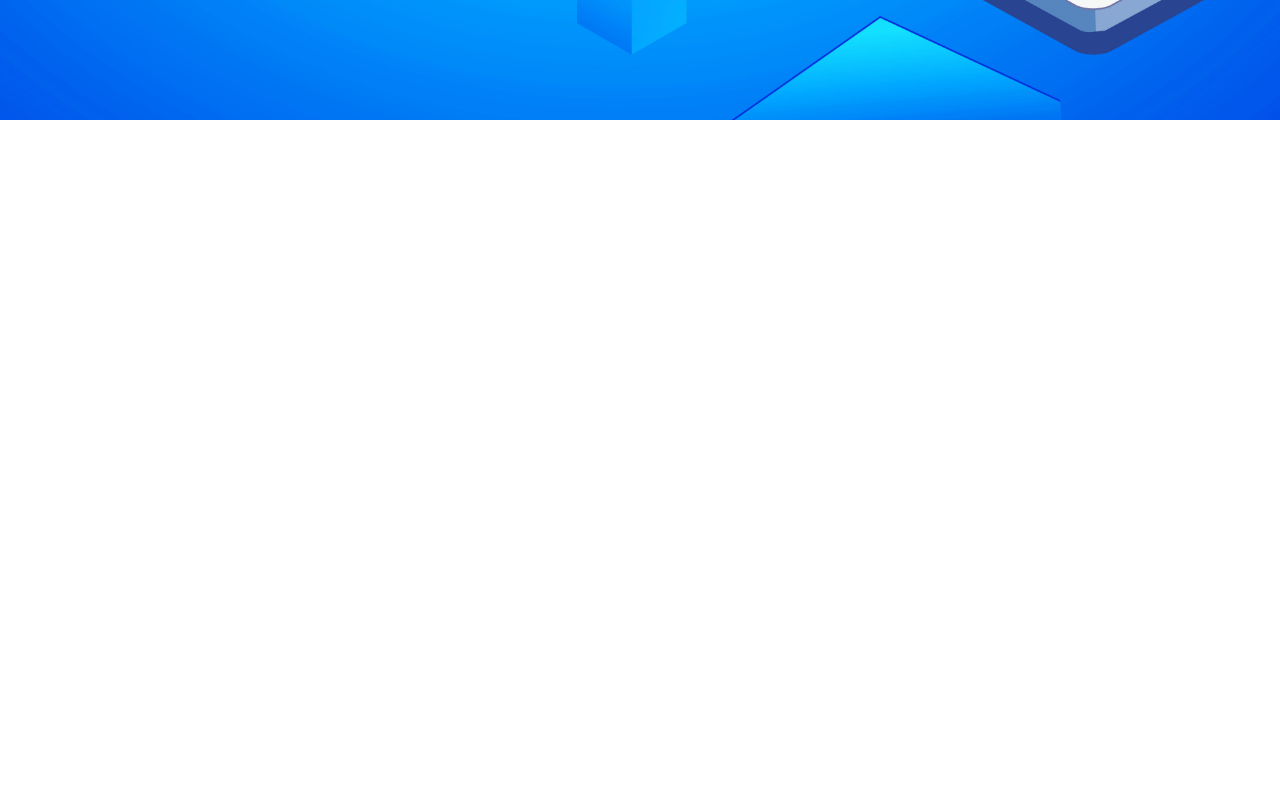
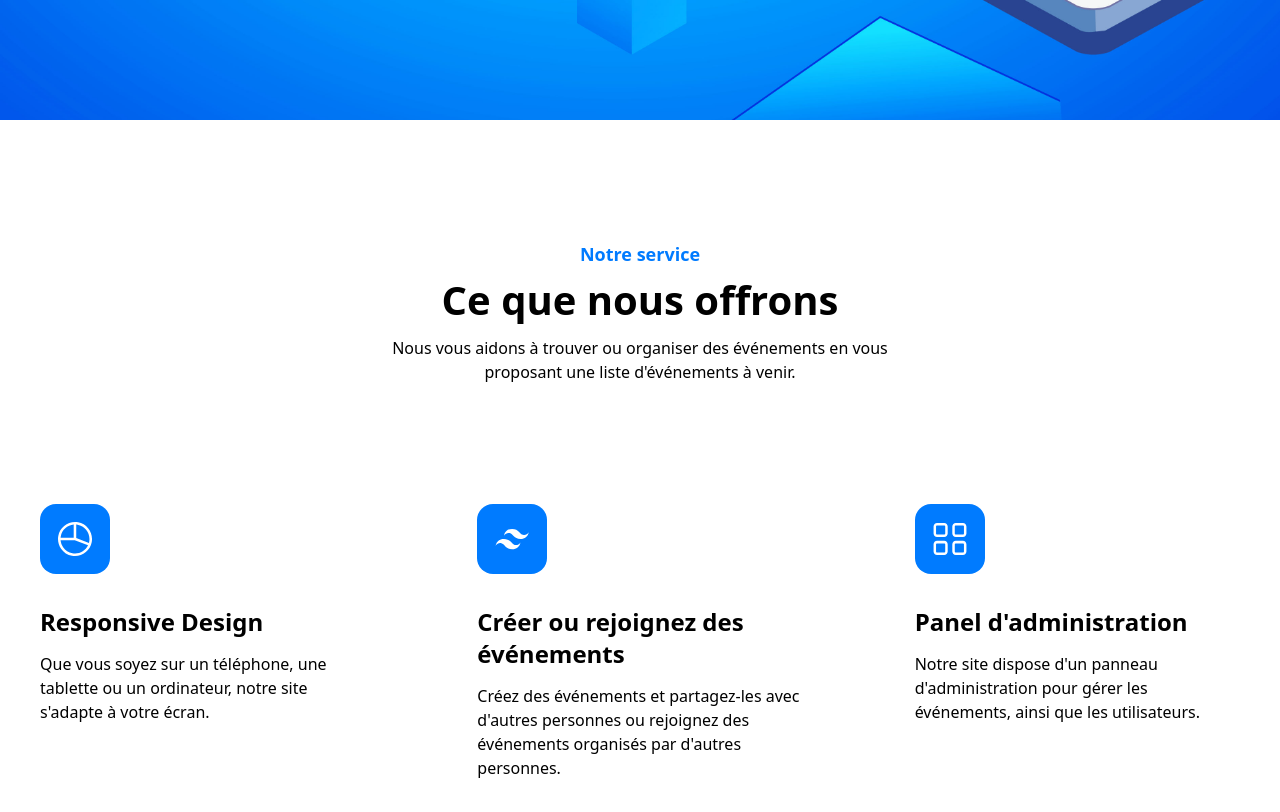
Before and after one commit to AlainBonneau/event-app, a React (Vite) app in the folder event-app-frontend/: page / in a window 1280 px wide. Shown: the part 680-1492 px from the top of the page. Before the commit the page ends 800 px from the top, so only its background shows below. Built offline with nearby package versions, Linux system fonts and the light colour scheme.

Commit message:
add about components on home page

```diff
--- a/event-app-frontend/package.json
+++ b/event-app-frontend/package.json
@@ -19,6 +19,7 @@
     "react-dom": "^19.0.0",
     "react-router": "^7.2.0",
     "react-router-dom": "^7.2.0",
+    "tailgrids": "^2.2.7",
     "tailwindcss": "^4.0.8"
   },
   "devDependencies": {
--- /dev/null
+++ b/event-app-frontend/src/components/About.tsx
@@ -0,0 +1,123 @@
+import React from "react";
+
+interface ServiceProps {
+  title: string;
+  details: string;
+  icon: React.ReactNode;
+}
+
+const About = () => {
+  return (
+    <div className="pb-12 pt-20 dark:bg-dark lg:pb-[90px] lg:pt-[120px]">
+      <div className="container mx-auto">
+        <div className="-mx-4 flex flex-wrap">
+          <div className="w-full px-4">
+            <div className="mx-auto mb-12 max-w-[510px] text-center lg:mb-20">
+              <span className="mb-2 block text-lg font-semibold text-primary">
+                Notre service
+              </span>
+              <h2 className="mb-3 text-3xl font-bold leading-[1.2] text-dark dark:text-white sm:text-4xl md:text-[40px]">
+                Ce que nous offrons
+              </h2>
+              <p className="text-base text-body-color dark:text-dark-6">
+                Nous vous aidons à trouver ou organiser des événements en vous
+                proposant une liste d'événements à venir.
+              </p>
+            </div>
+          </div>
+        </div>
+
+        <div className="-mx-4 flex flex-wrap">
+          <ServiceCard
+            title="Responsive Design"
+            details="Que vous soyez sur un téléphone, une tablette ou un ordinateur, notre site s'adapte à votre écran."
+            icon={
+              <svg
+                width="36"
+                height="36"
+                viewBox="0 0 36 36"
+                fill="none"
+                xmlns="http://www.w3.org/2000/svg"
+              >
+                <path
+                  d="M21.0375 1.2374C11.8125 -0.393851 2.92503 5.7374 1.29378 14.9624C0.450029 19.4061 1.46253 23.9624 4.05003 27.6749C6.63753 31.4436 10.5188 33.9186 14.9625 34.7624C15.975 34.9311 16.9875 35.0436 18 35.0436C26.0438 35.0436 33.2438 29.2499 34.7625 21.0374C36.3938 11.8124 30.2625 2.9249 21.0375 1.2374ZM32.2313 20.5874C32.175 21.0374 32.0625 21.4874 31.95 21.8811L19.2375 17.0999V3.5999C19.6875 3.65615 20.1375 3.7124 20.5313 3.76865C28.4063 5.1749 33.6375 12.7124 32.2313 20.5874ZM16.7063 3.5999V16.7624H3.60003C3.65628 16.3124 3.71253 15.8624 3.76878 15.4124C4.95003 8.83115 10.4063 4.10615 16.7063 3.5999ZM15.4125 32.2311C11.5875 31.5561 8.32503 29.4186 6.13128 26.2124C4.66878 24.1311 3.82503 21.7124 3.60003 19.2374H17.775L31.05 24.2436C28.2938 29.9811 21.9375 33.4686 15.4125 32.2311Z"
+                  fill="white"
+                />
+              </svg>
+            }
+          />
+          <ServiceCard
+            title="Créer ou rejoignez des événements"
+            details="Créez des événements et partagez-les avec d'autres personnes ou rejoignez des événements organisés par d'autres personnes."
+            icon={
+              <svg
+                width="36"
+                height="36"
+                viewBox="0 0 36 36"
+                fill="none"
+                xmlns="http://www.w3.org/2000/svg"
+              >
+                <path
+                  fill-rule="evenodd"
+                  clip-rule="evenodd"
+                  d="M9.89195 14.625C10.9995 10.1252 13.769 7.875 18.1996 7.875C24.8458 7.875 25.6765 12.9375 28.9996 13.7812C31.2151 14.3439 33.1535 13.5002 34.815 11.25C33.7075 15.7498 30.9379 18 26.5073 18C19.8611 18 19.0304 12.9375 15.7073 12.0938C13.4918 11.5311 11.5535 12.3748 9.89195 14.625ZM1.58423 24.75C2.69174 20.2502 5.46132 18 9.89195 18C16.5381 18 17.3689 23.0625 20.692 23.9062C22.9075 24.4689 24.8458 23.6252 26.5073 21.375C25.3998 25.8748 22.6302 28.125 18.1996 28.125C11.5535 28.125 10.7227 23.0625 7.39963 22.2188C5.18405 21.6561 3.24576 22.4998 1.58423 24.75Z"
+                  fill="white"
+                />
+              </svg>
+            }
+          />
+          <ServiceCard
+            title="Panel d'administration"
+            details="Notre site dispose d'un panneau d'administration pour gérer les événements, ainsi que les utilisateurs."
+            icon={
+              <svg
+                width="36"
+                height="36"
+                viewBox="0 0 36 36"
+                fill="none"
+                xmlns="http://www.w3.org/2000/svg"
+              >
+                <path
+                  d="M12.2063 1.9126H5.0625C3.15 1.9126 1.575 3.4876 1.575 5.4001V12.5438C1.575 14.4563 3.15 16.0313 5.0625 16.0313H12.2063C14.1188 16.0313 15.6938 14.4563 15.6938 12.5438V5.45635C15.75 3.4876 14.175 1.9126 12.2063 1.9126ZM13.2188 12.6001C13.2188 13.1626 12.7688 13.6126 12.2063 13.6126H5.0625C4.5 13.6126 4.05 13.1626 4.05 12.6001V5.45635C4.05 4.89385 4.5 4.44385 5.0625 4.44385H12.2063C12.7688 4.44385 13.2188 4.89385 13.2188 5.45635V12.6001Z"
+                  fill="white"
+                />
+                <path
+                  d="M30.9375 1.9126H23.7937C21.8812 1.9126 20.3062 3.4876 20.3062 5.4001V12.5438C20.3062 14.4563 21.8812 16.0313 23.7937 16.0313H30.9375C32.85 16.0313 34.425 14.4563 34.425 12.5438V5.45635C34.425 3.4876 32.85 1.9126 30.9375 1.9126ZM31.95 12.6001C31.95 13.1626 31.5 13.6126 30.9375 13.6126H23.7937C23.2312 13.6126 22.7812 13.1626 22.7812 12.6001V5.45635C22.7812 4.89385 23.2312 4.44385 23.7937 4.44385H30.9375C31.5 4.44385 31.95 4.89385 31.95 5.45635V12.6001Z"
+                  fill="white"
+                />
+                <path
+                  d="M12.2063 19.8564H5.0625C3.15 19.8564 1.575 21.4314 1.575 23.3439V30.4877C1.575 32.4002 3.15 33.9752 5.0625 33.9752H12.2063C14.1188 33.9752 15.6938 32.4002 15.6938 30.4877V23.4002C15.75 21.4314 14.175 19.8564 12.2063 19.8564ZM13.2188 30.5439C13.2188 31.1064 12.7688 31.5564 12.2063 31.5564H5.0625C4.5 31.5564 4.05 31.1064 4.05 30.5439V23.4002C4.05 22.8377 4.5 22.3877 5.0625 22.3877H12.2063C12.7688 22.3877 13.2188 22.8377 13.2188 23.4002V30.5439Z"
+                  fill="white"
+                />
+                <path
+                  d="M30.9375 19.8564H23.7937C21.8812 19.8564 20.3062 21.4314 20.3062 23.3439V30.4877C20.3062 32.4002 21.8812 33.9752 23.7937 33.9752H30.9375C32.85 33.9752 34.425 32.4002 34.425 30.4877V23.4002C34.425 21.4314 32.85 19.8564 30.9375 19.8564ZM31.95 30.5439C31.95 31.1064 31.5 31.5564 30.9375 31.5564H23.7937C23.2312 31.5564 22.7812 31.1064 22.7812 30.5439V23.4002C22.7812 22.8377 23.2312 22.3877 23.7937 22.3877H30.9375C31.5 22.3877 31.95 22.8377 31.95 23.4002V30.5439Z"
+                  fill="white"
+                />
+              </svg>
+            }
+          />
+        </div>
+      </div>
+    </div>
+  );
+};
+
+export default About;
+
+const ServiceCard = ({ icon, title, details }: ServiceProps) => {
+  return (
+    <>
+      <div className="w-full px-4 md:w-1/2 lg:w-1/3">
+        <div className="mb-9 rounded-[20px] bg-white p-10 shadow-2 hover:shadow-lg dark:bg-dark-2 md:px-7 xl:px-10">
+          <div className="mb-8 flex h-[70px] w-[70px] items-center justify-center rounded-2xl bg-primary">
+            {icon}
+          </div>
+          <h4 className="mb-[14px] text-2xl font-semibold text-dark dark:text-white">
+            {title}
+          </h4>
+          <p className="text-body-color dark:text-dark-6">{details}</p>
+        </div>
+      </div>
+    </>
+  );
+};
--- a/event-app-frontend/src/pages/Home.tsx
+++ b/event-app-frontend/src/pages/Home.tsx
@@ -1,8 +1,9 @@
 import { motion } from "framer-motion";
+import About from "../components/About";
 
 const Home = () => {
   return (
-    <main className="home-page">
+    <main className="home-page max-w-[100vw] overflow-x-hidden">
       <section
         style={{ backgroundImage: "url('/images/bg.jpg')" }}
         className="h-screen flex flex-col justify-center items-center text-center bg-cover bg-center bg-no-repeat"
@@ -48,13 +49,16 @@
                hover:bg-orange-500 hover:border-orange-500
                active:scale-95 active:bg-orange-600
                focus:outline-none focus:ring-2 focus:ring-orange-300"
-              href="/more"
+              href="#aboutSection"
             >
               Voir plus
             </a>
           </motion.div>
         </div>
       </section>
+      <section id="aboutSection" className="about-section">
+        <About />
+      </section>
     </main>
   );
 };
--- /dev/null
+++ b/event-app-frontend/tailwind.config.js
@@ -0,0 +1 @@
+export const plugins = [require("tailgrids/plugin")];
```
Also changed, not shown: 1 other file (tests, documents, lock files or other folders).
